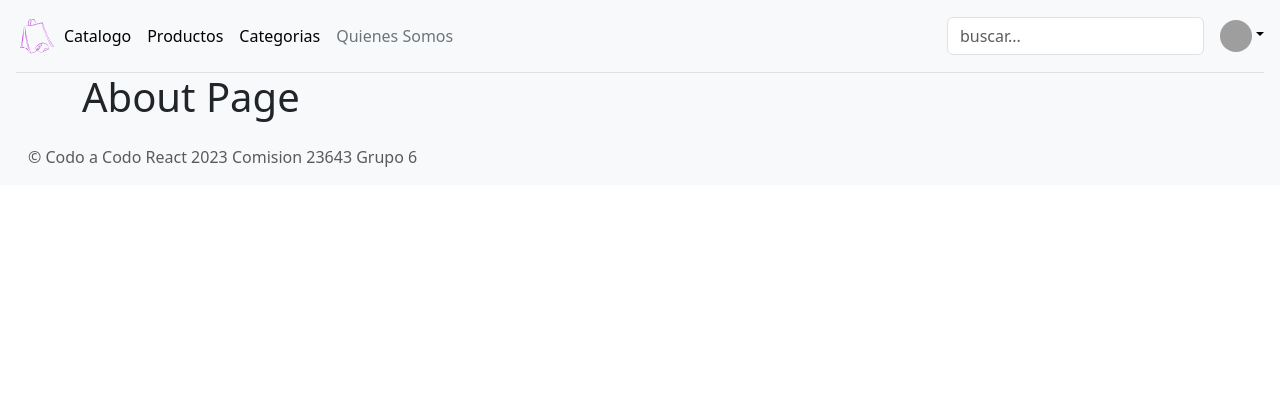
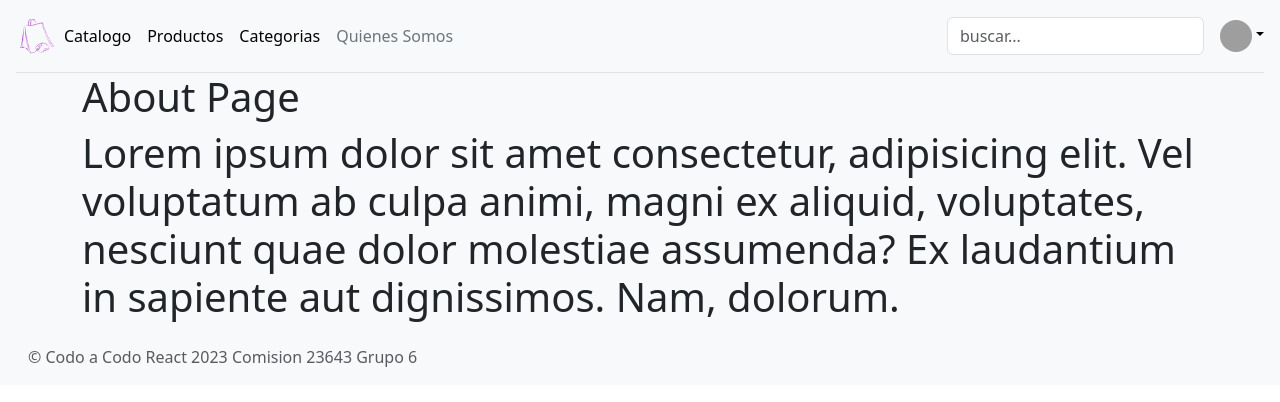
Before and after one commit to sanfosx/ShoppyApp, a React (Vite) app: page /about in a window 1280 px wide. Shown: the top 402 px of the page. Built offline with nearby package versions, Linux system fonts and the light colour scheme; grey boxes are pictures that could not be loaded.

Commit message:
agrego el lorem

```diff
--- a/src/pages/AboutPage.jsx
+++ b/src/pages/AboutPage.jsx
@@ -4,6 +4,7 @@ const AboutPage = () => {
   return (
     <div>
       <h1>About Page</h1>
+      <h1>Lorem ipsum dolor sit amet consectetur, adipisicing elit. Vel voluptatum ab culpa animi, magni ex aliquid, voluptates, nesciunt quae dolor molestiae assumenda? Ex laudantium in sapiente aut dignissimos. Nam, dolorum.</h1>
     </div>
   )
 }
```
